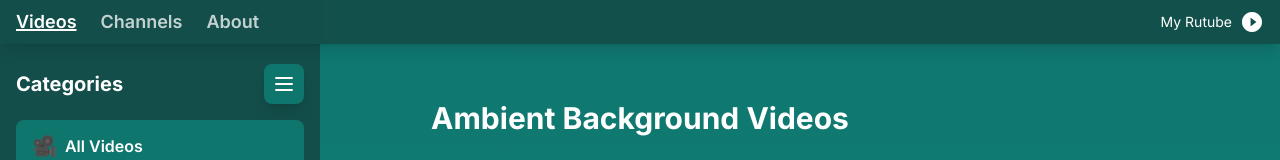
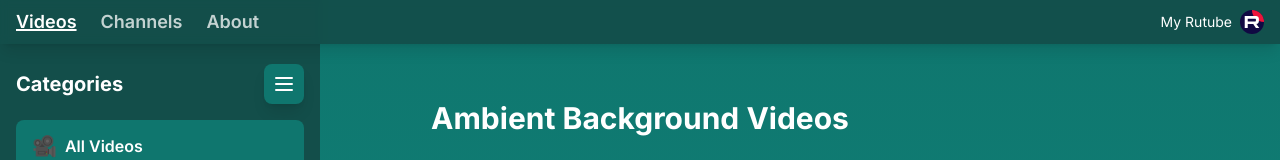
Before and after one commit to yamkin29/relax-app, a Next.js app: page /videos in a window 1280 px wide. Shown: the top 160 px of the page. Built offline with nearby package versions, Linux system fonts and the light colour scheme.

Commit message:
Changed icons for videos.

```diff
--- a/src/components/header/components/RutubeIcon.tsx
+++ b/src/components/header/components/RutubeIcon.tsx
@@ -1,5 +1,6 @@
 import React from 'react';
 import { STYLES } from '../constants/header';
+import Image from 'next/image';
 
 const RutubeIcon: React.FC = () => {
     return (
@@ -11,17 +12,7 @@ const RutubeIcon: React.FC = () => {
             aria-label="Rutube"
         >
             <span className="text-sm">My Rutube</span>
-            <svg className="w-6 h-6" viewBox="0 0 24 24" fill="none" xmlns="http://www.w3.org/2000/svg">
-                <path
-                    d="M12 2C6.48 2 2 6.48 2 12C2 17.52 6.48 22 12 22C17.52 22 22 17.52 22 12C22 6.48 17.52 2 12 2ZM10.5 16.5V7.5L16.5 12L10.5 16.5Z"
-                    fill="currentColor"
-                />
-                <path
-                    d="M12 2C6.48 2 2 6.48 2 12C2 17.52 6.48 22 12 22C17.52 22 22 17.52 22 12C22 6.48 17.52 2 12 2ZM10.5 16.5V7.5L16.5 12L10.5 16.5Z"
-                    fill="currentColor"
-                    fillOpacity="0.3"
-                />
-            </svg>
+            <Image src="/Icon_rutube.svg" alt="Rutube" width={24} height={24} className="w-6 h-6" />
         </a>
     );
 };
--- a/src/components/videoCard/components/PlayIcon.tsx
+++ b/src/components/videoCard/components/PlayIcon.tsx
@@ -1,11 +1,7 @@
 import React from 'react';
-import { STYLES } from '@/components/videoCard/constants/videoCard';
+import Image from 'next/image';
 
-const PlayIcon: React.FC = () => (
-    <svg className={STYLES.card.playButton.icon} fill="currentColor" viewBox="0 0 24 24">
-        <path d="M8 5v14l11-7z" />
-    </svg>
-);
+const PlayIcon: React.FC = () => <Image src="/youtube-color-svgrepo-com.svg" alt="Youtube" width={24} height={24} className="w-6 h-6" />;
 
 PlayIcon.displayName = 'PlayIcon';
 
--- a/src/components/videoCard/components/RutubeIcon.tsx
+++ b/src/components/videoCard/components/RutubeIcon.tsx
@@ -1,11 +1,7 @@
 import React from 'react';
-import { STYLES } from '@/components/videoCard/constants/videoCard';
+import Image from 'next/image';
 
-const RutubeIcon: React.FC = () => (
-    <svg className={STYLES.card.playButton.icon} fill="currentColor" viewBox="0 0 24 24">
-        <path d="M8 5v14l11-7z" />
-    </svg>
-);
+const RutubeIcon: React.FC = () => <Image src="/Icon_rutube.svg" alt="Rutube" width={24} height={24} className="w-6 h-6" />;
 
 RutubeIcon.displayName = 'RutubeIcon';
 
--- a/src/components/videoCard/constants/videoCard.ts
+++ b/src/components/videoCard/constants/videoCard.ts
@@ -7,7 +7,7 @@ export const STYLES = {
             'absolute inset-0 bg-black bg-opacity-0 group-hover:bg-opacity-30 transition-all duration-300 flex items-center justify-center gap-4',
         playButton: {
             container:
-                'w-12 h-12 rounded-full bg-red-600 flex items-center justify-center transform scale-0 group-hover:scale-100 transition-transform duration-300 hover:bg-red-700',
+                'w-12 h-12 rounded-full bg-white flex items-center justify-center transform scale-0 group-hover:scale-100 transition-transform duration-300 hover:bg-gray-200',
             rutubeContainer:
                 'w-12 h-12 rounded-full bg-blue-600 flex items-center justify-center transform scale-0 group-hover:scale-100 transition-transform duration-300 hover:bg-blue-700',
             icon: 'w-6 h-6 text-white',
```
Also changed, not shown: public/Icon_rutube.svg (added), public/youtube-color-svgrepo-com.svg (added).
